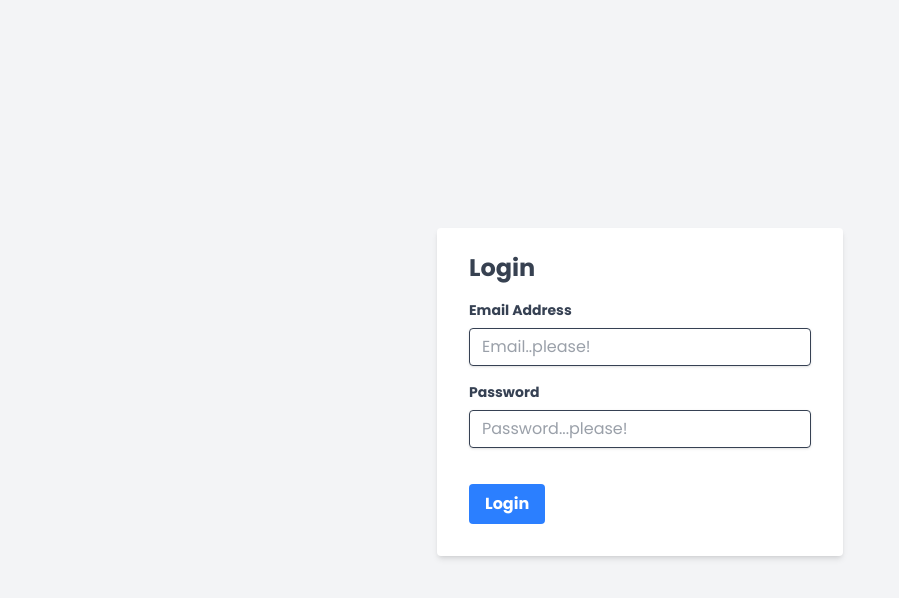
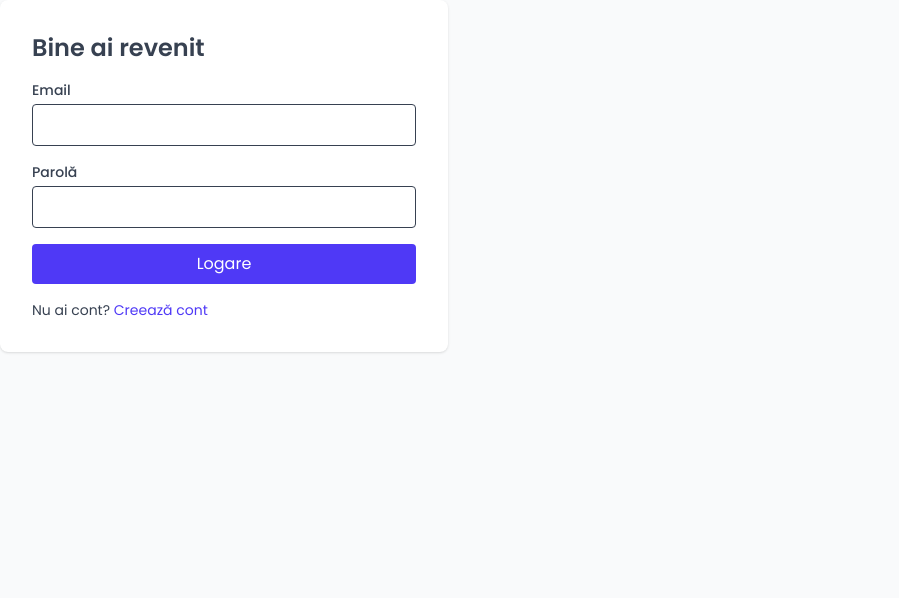
Before and after one commit to Criistiian7/BPM-Studios, a React (Vite) app: page /login in a window 1280 px wide. Shown: the top 598 px of the page, without its empty margins (0-899 px from the left). Built offline with nearby package versions, Linux system fonts and the light colour scheme; no server answers.

Commit message:
adaugare pages/authpage.tsx si update la componentele login si register si npm install react-hook-form

```diff
--- a/package.json
+++ b/package.json
@@ -15,6 +15,7 @@
     "react-dom": "^19.1.1",
     "react-firebase-hooks": "^5.1.1",
     "react-h5-audio-player": "^3.10.1",
+    "react-hook-form": "^7.64.0",
     "react-icons": "^5.5.0",
     "react-router-dom": "^7.9.3"
   },
--- a/src/App.tsx
+++ b/src/App.tsx
@@ -5,14 +5,16 @@ import {
   Routes,
   Navigate,
 } from "react-router-dom";
-import Login from "./components/login";
-import Register from "./components/register";
+import Login from "./components/auth/login";
+import Register from "./components/auth/register";
+import AuthPage from "./pages/authpage";
 import Dashboard from "./components/dashboard";
 import Profile from "./components/profile";
 import Layout from "./components/layout";
 import { useAuthState } from "react-firebase-hooks/auth";
 import { auth } from "./firebase";
 import Community from "./components/community";
+
 
 function App() {
   const [user, loading, error] = useAuthState(auth);
--- /dev/null
+++ b/src/components/auth/login.tsx
@@ -0,0 +1,42 @@
+import React from "react";
+
+type Props= {
+  onSwitchToRegister: () => void;
+};
+
+const Login: React.FC<Props> = ({ onSwitchToRegister }) => {
+  const handleSubmit = (e: React.FormEvent) => {
+    e.preventDefault();
+    const form = e.currentTarget as HTMLFormElement;
+    const formData = new FormData(form);
+    const email = formData.get("email") as string;
+    const password = formData.get("password") as string;
+    console.log("Login with", { email, password });
+
+  };
+
+  return (
+    <div className="w-full max-w-md p-8 bg-white rounded-lg shadow">
+      <h2 className="text-2xl font-semibold mb-4">Bine ai revenit</h2>
+      <form onSubmit={handleSubmit} className="space-y-4">
+        <div>
+          <label className="block text-sm font-medium" htmlFor="email">Email</label>
+          <input id="email" name="email" type="email" required
+          className="mt-1 w-full px-3 py-2 border rounded" />
+          </div>
+          <div>
+            <label className="block text-sm font-medium" htmlFor="password">Parolă</label>
+            <input id="password" name="password" type="password" required minLength={6}
+            className="mt-1 w-full px-3 py-2 border rounded" />
+        </div>
+        <button type="submit" className="w-full bg-indigo-600 text-white py-2 rounded">Logare</button>
+      </form>
+      <p className="mt-4 text-sm">
+        Nu ai cont?{" "}
+        <button type="button" onClick={onSwitchToRegister} className="text-indigo-600">Creează cont</button>
+      </p>
+    </div>
+  );
+};
+
+export default Login;
--- /dev/null
+++ b/src/components/auth/register.tsx
@@ -0,0 +1,82 @@
+import React from "react";
+import { useForm } from "react-hook-form";
+
+type FormValues = {
+    name: string;
+    email: string;
+    password: string;
+};
+
+type Props = {
+    onSwitchToLogin: () => void;
+};
+
+const Register: React.FC<Props> = ({ onSwitchToLogin }) => {
+    const { register, handleSubmit, formState: { errors, isSubmitting } } =
+     useForm<FormValues>({
+        defaultValues: { name: "", email: "", password: ""}
+     });
+
+     const onSubmit = (data: FormValues) => {
+        console.log("Register submit", data);
+     };
+
+    return (
+        <div className="w-full max-w-md p-8 bg-white rounded-lg shadow">
+            <h2 className="text-2xl font-semibold mb-4">Creează cont</h2>
+            <form onSubmit={handleSubmit(onSubmit)} className="space-y-4" noValidate>
+            <div>
+                <label className="block text-sm font-medium" htmlFor="name">Nume</label>
+                <input
+                id="name"
+                {...register("name", { required: "Numele este obligatoriu" })}
+                className={`mt-1 w-full px-3 py-2 border rounded ${errors.name ?"border-red-500" : ""}`}
+                />
+                {errors.name && <p className="text-sm text-red-600 mt-1">
+                    {errors.name.message}</p>}
+            </div>
+
+            <div>
+                <label className="block text-sm font-medium" htmlFor="email">Email</label>
+                <input
+                id="email"
+                type="email"
+                {...register("email", {
+              required: "Email-ul este obligatoriu",
+              pattern: { value: /^[^\s@]+@[^\s@]+\.[^\s@]+$/, message: "Email invalid" }
+            })}
+            className={`mt-1 w-full px-3 py-2 border rounded ${errors.email ? "border-red-500" : ""}`}
+          />
+          {errors.email && <p className="text-sm text-red-600 mt-1">
+            {errors.email.message}</p>}
+        </div>
+
+           <div>
+          <label className="block text-sm font-medium" htmlFor="password">Parolă</label>
+          <input
+            id="password"
+            type="password"
+            {...register("password", { required: "Parola este obligatorie", minLength:
+                { value: 6, message: "Minim 6 caractere" } })}
+            className={`mt-1 w-full px-3 py-2 border rounded ${errors.password ? "border-red-500" : ""}`}
+          />
+          {errors.password && <p className="text-sm text-red-600 mt-1">
+            {errors.password.message}</p>}
+        </div>
+
+        <button type="submit" disabled={isSubmitting}
+        className="w-full bg-indigo-600 text-white py-2 rounded">
+          {isSubmitting ? "Se înregistrează..." : "Înregistrare"}
+        </button>
+      </form>
+
+      <p className="mt-4 text-sm">
+        Ai deja cont?{" "}
+        <button type="button" onClick={onSwitchToLogin}
+        className="text-indigo-600">Logare</button>
+      </p>
+    </div>
+  );
+};
+
+export default Register;
--- a/src/components/login.tsx
+++ /dev/null
@@ -1,85 +0,0 @@
-import React, { useState } from "react";
-import { auth } from "../firebase";
-import { signInWithEmailAndPassword } from "firebase/auth";
-import { useNavigate } from "react-router-dom";
-
-function Login() {
-  const [email, setEmail] = useState("");
-  const [password, setPassword] = useState("");
-  const navigate = useNavigate();
-  const [error, setError] = useState("");
-
-  const handleSubmit = async (e: React.FormEvent) => {
-    e.preventDefault();
-    setError("");
-    try {
-      await signInWithEmailAndPassword(auth, email, password);
-      navigate("/dashboard");
-    } catch (firebaseError: any) {
-      console.error("Login failed", firebaseError);
-      setError(firebaseError.message);
-    }
-  };
-
-  return (
-    <div className="flex items-center justify-center h-screen bg-gray-100">
-      <div className="bg-white shadow-md rounded px-8 pt-6 pb-8 mb-4">
-        <h2 className="text-2xl font-bold mb-4">Login</h2>
-        {error && (
-          <div
-            className="bg-red-100 border border-red-400 text-red-700 px-4 py-3 rounded relative mb-3"
-            role="alert"
-          >
-            <span className="block sm:inline">{error}</span>
-          </div>
-        )}
-        <form onSubmit={handleSubmit}>
-          <div className="mb-4">
-            <label
-              className="block text-gray-700 text-sm font-bold mb-2"
-              htmlFor="email"
-            >
-              Email Address
-            </label>
-            <input
-              className="shadow appearance-none border rounded w-full py-2 px-3 text-gray-700 leading-tight focus:outline-none focus:shadow-outline"
-              id="email"
-              type="email"
-              placeholder="Email..please!"
-              value={email}
-              onChange={(e) => setEmail(e.target.value)}
-              required
-            />
-          </div>
-          <div className="mb-6">
-            <label
-              className="block text-gray-700 text-sm font-bold mb-2"
-              htmlFor="password"
-            >
-              Password
-            </label>
-            <input
-              className="shadow appearance-non border rounded w-full py-2 px-3 text-gray-700 mb-3 leading-tight focus:outline-none focus:shadow-outline"
-              id="password"
-              type="password"
-              placeholder="Password...please!"
-              value={password}
-              onChange={(e) => setPassword(e.target.value)}
-              required
-            />
-          </div>
-          <div className="flex items-center justify-between">
-            <button
-              className="bg-blue-500 hover:bg-blue-700 text-white font-bold py-2 px-4 rounded focus:outline-none focus:shadow-outline"
-              type="submit"
-            >
-              Login
-            </button>
-          </div>
-        </form>
-      </div>
-    </div>
-  );
-}
-
-export default Login;
--- /dev/null
+++ b/src/pages/authpage.tsx
@@ -0,0 +1,19 @@
+import React, { useState } from "react";
+import Login from "../components/auth/login";
+import Register from "../components/auth/register";
+
+const AuthPage: React.FC = () => {
+    const  [mode, setMode] = useState<"login" | "register">("login");
+
+    return (
+        <div className="min-h-screen flex items-center justify-center bg-gray-100 p-4">
+            {mode === "login" ? (
+                <Login onSwitchToRegister={() => setMode("register")} />
+            ) : (
+                <Register onSwitchToLogin={() => setMode("login")} />
+            )}
+            </div>
+            );
+        };
+
+        export default AuthPage;
```
Also changed, not shown: 1 other file (tests, documents, lock files or other folders).
